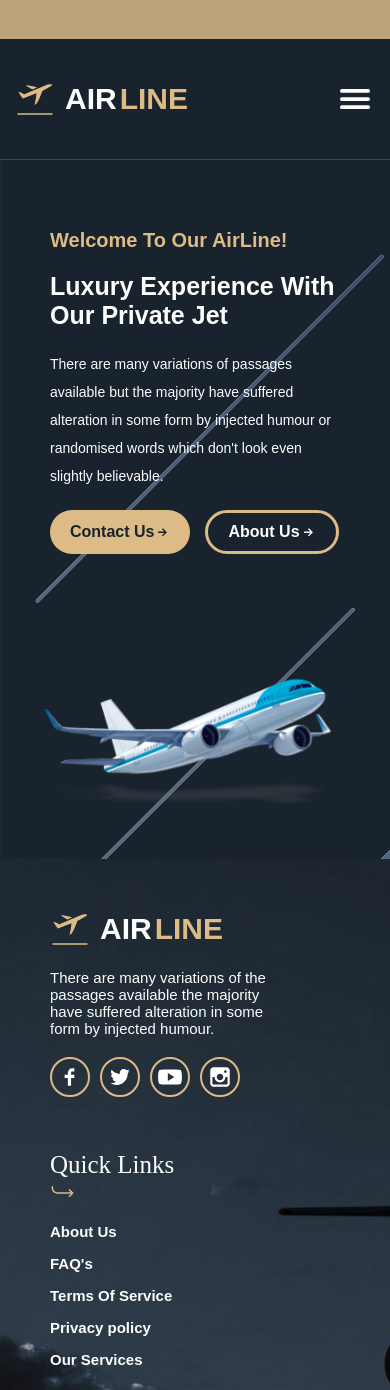
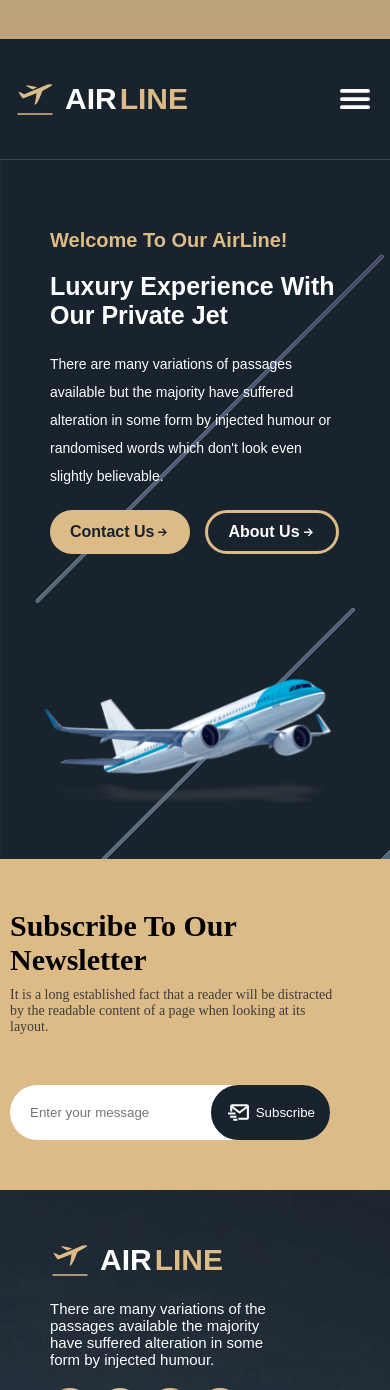
Before and after one commit to muradnuriyev001/Airlines-company, a React (Vite) app: page / in a window 390 px wide. Shown: the top 1390 px of the page. Built offline with nearby package versions, Linux system fonts and the light colour scheme.

Commit message:
Subscribe News + responsive

```diff
--- /dev/null
+++ b/src/components/SubscribeNews/SubscribeNews.module.scss
@@ -0,0 +1,134 @@
+.subscribe {
+  background-color: var(--orange-color2);
+  display: flex;
+  padding: 100px 380px;
+  align-items: center;
+  justify-content: space-between;
+}
+
+.text {
+  h4 {
+    font-size: 40px;
+    font-weight: 600;
+  }
+  p {
+    color: rgb(61, 61, 61);
+    margin-top: 10px;
+    width: 90%;
+  }
+}
+
+.input {
+  position: relative;
+  input {
+    width: 500px;
+    padding: 20px 20px;
+    border-radius: 50px;
+    border: none;
+  }
+  button {
+    color: white;
+    display: flex;
+    align-items: center;
+    position: absolute;
+    right: 0;
+    bottom: 0;
+    padding: 13px;
+    background-color: var(--blue-color);
+    border-radius: 50px;
+    transition: 0.5s all;
+    cursor: pointer;
+    border: 2px solid var(--blue-color);
+    svg {
+      font-size: 25px;
+      margin-right: 5px;
+    }
+    &:hover {
+      background: var(--orange-color2);
+    }
+  }
+}
+
+/*Responsive*/
+
+@media only screen and (max-width: 1800px) {
+  .subscribe {
+    padding: 100px 300px;
+  }
+}
+@media only screen and (max-width: 1630px) {
+  .subscribe {
+    padding: 100px 250px;
+  }
+}
+@media only screen and (max-width: 1530px) {
+  .subscribe {
+    padding: 100px 200px;
+  }
+}
+@media only screen and (max-width: 1430px) {
+  .subscribe {
+    padding: 100px 150px;
+  }
+}
+@media only screen and (max-width: 1330px) {
+  .subscribe {
+    padding: 100px 80px;
+  }
+}
+@media only screen and (max-width: 1024px) {
+  .subscribe {
+    padding: 100px 20px;
+    align-items: start;
+    flex-direction: column;
+  }
+
+  .input {
+    margin-top: 50px;
+    input {
+      width: 600px;
+    }
+  }
+}
+@media only screen and (max-width: 650px) {
+  .subscribe {
+    padding: 50px 20px;
+  }
+  .text {
+    h4 {
+      font-size: 30px;
+    }
+    p {
+      font-size: 14px;
+    }
+  }
+  .input {
+    input {
+      width: 500px;
+    }
+  }
+}
+@media only screen and (max-width: 550px) {
+  .input {
+    input {
+      width: 400px;
+    }
+  }
+}
+@media only screen and (max-width: 430px) {
+  .subscribe {
+    padding: 50px 10px;
+  }
+  .input {
+    input {
+      width: 320px;
+    }
+  }
+}
+@media only screen and (max-width: 360px) {
+  .input {
+    input {
+      width: 300px;
+    }
+  }
+}
--- /dev/null
+++ b/src/components/SubscribeNews/SubscribeNews.tsx
@@ -0,0 +1,25 @@
+import c from "./SubscribeNews.module.scss";
+import { BiMailSend } from "react-icons/bi";
+
+const SubscribeNews = () => {
+  return (
+    <div className={c.subscribe}>
+      <div className={c.text}>
+        <h4>Subscribe To Our Newsletter</h4>
+        <p>
+          It is a long established fact that a reader will be distracted by the
+          readable content of a page when looking at its layout.
+        </p>
+      </div>
+      <div className={c.input}>
+        <input type="text" placeholder="Enter your message" />
+        <button>
+          <BiMailSend />
+          Subscribe
+        </button>
+      </div>
+    </div>
+  );
+};
+
+export default SubscribeNews;
--- a/src/pages/Layout/Layout.tsx
+++ b/src/pages/Layout/Layout.tsx
@@ -5,6 +5,7 @@
 import Footer from "../../components/Footer/Footer";
 import Marquee from "../../components/Marquee/Marquee";
 import Loader from "../../components/Loader/Loader";
+import SubscribeNews from "../../components/SubscribeNews/SubscribeNews";
 
 const Layout = () => {
   //Loader Logic
@@ -29,6 +30,7 @@
       <Marquee />
       <Header />
       <Outlet />
+      <SubscribeNews />
       <Footer />
     </div>
   );
```
